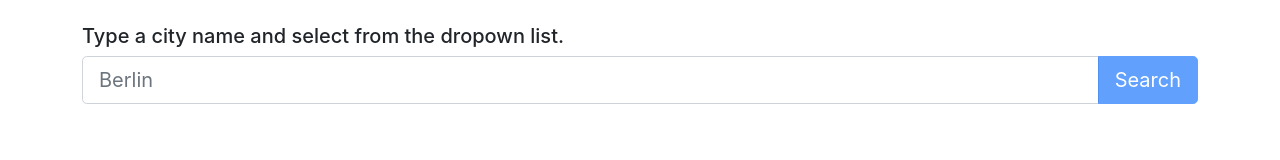
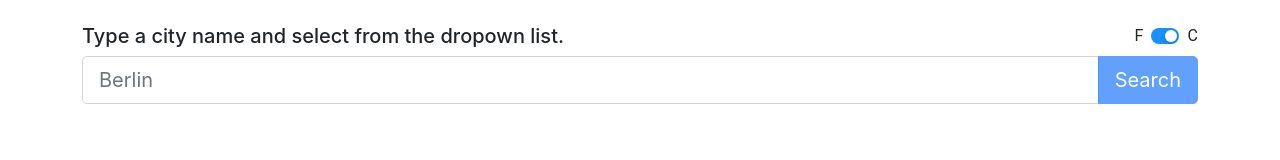
Before and after one commit to chase-the-coder/weather-app-api, a React (Create React App) app: page / in a window 1280 px wide. Shown: the top 160 px of the page. Built offline with nearby package versions, Linux system fonts and the light colour scheme.

Commit message:
added useContext to regulate C to F on todays forecast and mecia card

```diff
--- a/src/App.jsx
+++ b/src/App.jsx
@@ -8,6 +8,7 @@ import Forecast from './components/Forecast';
 import './styles/App.css'
 import TodaysForecast from './components/TodaysForecast';
 import Loader from './components/Loading'
+import CustomizedSwitches from './components/CustomizedSwitches';
 
 function App() {
   const fakeLocationData = [
@@ -108,7 +109,7 @@ function App() {
       return
     }
     if(cityObject) {
-      console.log('this is city oject', cityObject)
+
       if(userInput === cityObject.title) {
         setButtonDisabled(false)
         return
@@ -160,24 +161,29 @@ function App() {
       `https://cors-anywhere.herokuapp.com/https://www.metaweather.com/api/location/${cityObject.woeid}`
     )
     .then((res) => {
-      console.log(res.data)
+      // console.log(res.data)
       setForecastData(res.data)
-
+      setCityObject('')
+      setButtonDisabled(true)
 
     }).finally(setIsLoading(false))
-    setCityObject('')
+
   }
   // console.log(forecastData)
   // console.log(cityObject)
   // console.log(userInput)
   // console.log(cityList)
   // console.log(buttonDisabled)
+  // console.log('this is city oject', cityObject)
 	return (
 
     <>
 
       <Container className='mt-4'>
-        <h5>Type a city name and select from the dropown list.</h5>
+        <div className="d-flex justify-content-between">
+          <h5>Type a city name and select from the dropown list.</h5>
+          <CustomizedSwitches />
+        </div>
         <div className="dropdown">
           <Input  userInput={userInput} onInputChange={handleInputChange} cityList={cityList} onInputSubmit={handleInputSubmit} buttonDisabled={buttonDisabled} />
           {alertEnabled && <AlertBanner />}
--- /dev/null
+++ b/src/components/CustomizedSwitches.jsx
@@ -0,0 +1,66 @@
+import React, { useContext } from 'react';
+import { ThemeContext } from '../components/ThemeContext';
+import { styled } from '@mui/material/styles';
+import FormGroup from '@mui/material/FormGroup';
+import FormControlLabel from '@mui/material/FormControlLabel';
+import Switch from '@mui/material/Switch';
+import Stack from '@mui/material/Stack';
+import Typography from '@mui/material/Typography';
+
+const AntSwitch = styled(Switch)(({ theme }) => ({
+	width: 28,
+	height: 16,
+	padding: 0,
+	display: 'flex',
+	'&:active': {
+		'& .MuiSwitch-thumb': {
+			width: 15
+		},
+		'& .MuiSwitch-switchBase.Mui-checked': {
+			transform: 'translateX(9px)'
+		}
+	},
+	'& .MuiSwitch-switchBase': {
+		padding: 2,
+		'&.Mui-checked': {
+			transform: 'translateX(12px)',
+			color: '#fff',
+			'& + .MuiSwitch-track': {
+				opacity: 1,
+				backgroundColor: theme.palette.mode === 'dark' ? '#177ddc' : '#1890ff'
+			}
+		}
+	},
+	'& .MuiSwitch-thumb': {
+		boxShadow: '0 2px 4px 0 rgb(0 35 11 / 20%)',
+		width: 12,
+		height: 12,
+		borderRadius: 6,
+		transition: theme.transitions.create([ 'width' ], {
+			duration: 200
+		})
+	},
+	'& .MuiSwitch-track': {
+		borderRadius: 16 / 2,
+		opacity: 1,
+		backgroundColor: theme.palette.mode === 'dark' ? 'rgba(255,255,255,.35)' : 'rgba(0,0,0,.25)',
+		boxSizing: 'border-box'
+	}
+}));
+
+export default function CustomizedSwitches() {
+	const contextValue = useContext(ThemeContext);
+	return (
+		<FormGroup>
+			<Stack direction="row" spacing={1} alignItems="center">
+				<Typography>F</Typography>
+				<AntSwitch
+					onClick={() => contextValue.toggleTemp()}
+					defaultChecked
+					inputProps={{ 'aria-label': 'ant design' }}
+				/>
+				<Typography>C</Typography>
+			</Stack>
+		</FormGroup>
+	);
+}
--- a/src/components/Input.jsx
+++ b/src/components/Input.jsx
@@ -2,6 +2,7 @@ import React, { useEffect, useContext, useState } from 'react';
 import axios from 'axios';
 import { ThemeContext } from './ThemeContext';
 import { InputGroup, FormControl, Button } from 'react-bootstrap';
+import '../styles/Input.css';
 function Input(props) {
 	return (
 		<form onSubmit={(e) => props.onInputSubmit(e)}>
--- a/src/components/MediaCard.jsx
+++ b/src/components/MediaCard.jsx
@@ -1,10 +1,13 @@
-import * as React from 'react';
+import React, { useContext } from 'react';
+import { ThemeContext } from '../components/ThemeContext';
 import { Card, ListGroupItem, ListGroup } from 'react-bootstrap';
 import '../styles/App.css';
 
 export default function MediaCard(props) {
 	// console.log('weather location data', props.forecastData);
 	let date = props.forecastData.applicable_date;
+	const contextValue = useContext(ThemeContext);
+	const { temp, convert } = contextValue;
 
 	const dateArray = date.split('');
 	const modifiedDate = `${dateArray.slice(5, 7).join('')}/${dateArray.slice(-2).join('')}/${dateArray
@@ -33,9 +36,15 @@ export default function MediaCard(props) {
 					<Card.Text className="text-center">{props.forecastData.weather_state_name}</Card.Text>
 				</Card.Body>
 				<ListGroup className="list-group-flush">
-					<ListGroupItem>Current Temp: {Math.round(props.forecastData.the_temp)}°C</ListGroupItem>
-					<ListGroupItem>Max Temp: {Math.round(props.forecastData.max_temp)}°C </ListGroupItem>
-					<ListGroupItem>Min Temp: {Math.round(props.forecastData.min_temp)}°C</ListGroupItem>
+					<ListGroupItem>
+						Current Temp: {Math.round(convert(props.forecastData.the_temp))}°{temp}
+					</ListGroupItem>
+					<ListGroupItem>
+						Max Temp: {Math.round(convert(props.forecastData.max_temp))}°{temp}
+					</ListGroupItem>
+					<ListGroupItem>
+						Min Temp: {Math.round(convert(props.forecastData.min_temp))}°{temp}
+					</ListGroupItem>
 				</ListGroup>
 				{/* <Card.Body>
                     <Card.Link href="#">Card Link</Card.Link>
--- a/src/components/ThemeContext.jsx
+++ b/src/components/ThemeContext.jsx
@@ -3,16 +3,26 @@ import React, { createContext, useState } from 'react';
 const ThemeContext = createContext();
 
 function ThemeProvider(props) {
-	const [ theme, setTheme ] = useState('light');
-	function toggleTheme() {
-		if (theme === 'light') {
-			setTheme('dark');
+	const [ temp, setTemp ] = useState('C');
+	function toggleTemp() {
+		if (temp === 'C') {
+			setTemp('F');
 		} else {
-			setTheme('light');
+			setTemp('C');
+		}
+		console.log(temp);
+	}
+	function convert(temperature) {
+		if (temp === 'C') {
+			return temperature;
+		} else {
+			return temperature * 1.8 + 32;
 		}
 	}
 	const value = {
-		toggleTheme
+		temp,
+		toggleTemp,
+		convert
 	};
 	return <ThemeContext.Provider value={value}>{props.children}</ThemeContext.Provider>;
 }
--- a/src/components/TodaysForecast.jsx
+++ b/src/components/TodaysForecast.jsx
@@ -1,8 +1,11 @@
-import React from 'react';
+import React, { useContext } from 'react';
+import { ThemeContext } from '../components/ThemeContext';
 import { Container, ListGroup, ListGroupItem, Card } from 'react-bootstrap';
 import '../styles/App.css';
 export default function TodaysForecast(props) {
 	const { consolidated_weather, title } = props.forecastData;
+	const contextValue = useContext(ThemeContext);
+	const { temp, convert } = contextValue;
 	let date = consolidated_weather[0].applicable_date;
 
 	const dateArray = date.split('');
@@ -32,9 +35,15 @@ export default function TodaysForecast(props) {
 						<Card.Text className="text-center">{consolidated_weather[0].weather_state_name}</Card.Text>
 					</Card.Body>
 					<ListGroup className="list-group-flush">
-						<ListGroupItem>Current Temp: {Math.round(consolidated_weather[0].the_temp)}°C</ListGroupItem>
-						<ListGroupItem>Max Temp: {Math.round(consolidated_weather[0].max_temp)}°C </ListGroupItem>
-						<ListGroupItem>Min Temp: {Math.round(consolidated_weather[0].min_temp)}°C</ListGroupItem>
+						<ListGroupItem>
+							Current Temp: {Math.round(convert(consolidated_weather[0].the_temp))}°{temp}
+						</ListGroupItem>
+						<ListGroupItem>
+							Max Temp: {Math.round(convert(consolidated_weather[0].max_temp))}°{temp}{' '}
+						</ListGroupItem>
+						<ListGroupItem>
+							Min Temp: {Math.round(convert(consolidated_weather[0].min_temp))}°{temp}
+						</ListGroupItem>
 					</ListGroup>
 					{/* <Card.Body>
                     <Card.Link href="#">Card Link</Card.Link>
--- a/src/styles/Input.css
+++ b/src/styles/Input.css
@@ -3,3 +3,6 @@
 	margin-left: 25%;
 	margin-right: 25%;
 }
+.button-block {
+	display: block;
+}
```
